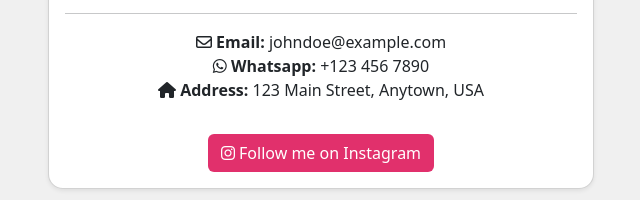
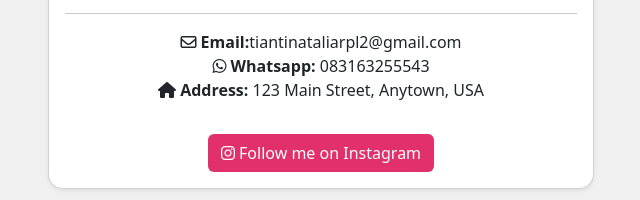
Before and after one commit to tiantinatalia/pcc_tiantinatalia_x2, a plain HTML site: page index.html in a window 1280 px wide. Shown: the part 398-598 px from the top of the page, 319-959 px from the left. Drawn offline with nearby package versions, Linux system fonts and the light colour scheme.

Commit message:
Update index.html

```diff
--- a/index.html
+++ b/index.html
@@ -21,11 +21,11 @@
                         </p>
                         <hr>
                         <ul class="list-unstyled">
-                            <li><i class="fa-regular fa-envelope"></i> <strong>Email:</strong> johndoe@example.com</li>
-                            <li><i class="fa-brands fa-whatsapp"></i> <strong>Whatsapp:</strong> +123 456 7890</li>
+                            <li><i class="fa-regular fa-envelope"></i> <strong>Email:</strong>tiantinataliarpl2@gmail.com</li>
+                            <li><i class="fa-brands fa-whatsapp"></i> <strong>Whatsapp:</strong> 083163255543</li>
                             <li><i class="fa-solid fa-house"></i> <strong>Address:</strong> 123 Main Street, Anytown, USA</li>
                         </ul>
-                        <a href="https://www.instagram.com/sebuahsemangat" target="_blank" class="btn btn-instagram mt-3">
+                        <a href="https://www.instagram.com/tiantinatalia" target="_blank" class="btn btn-instagram mt-3">
                             <i class="fab fa-instagram"></i> Follow me on Instagram
                         </a>
                     </div>
```
